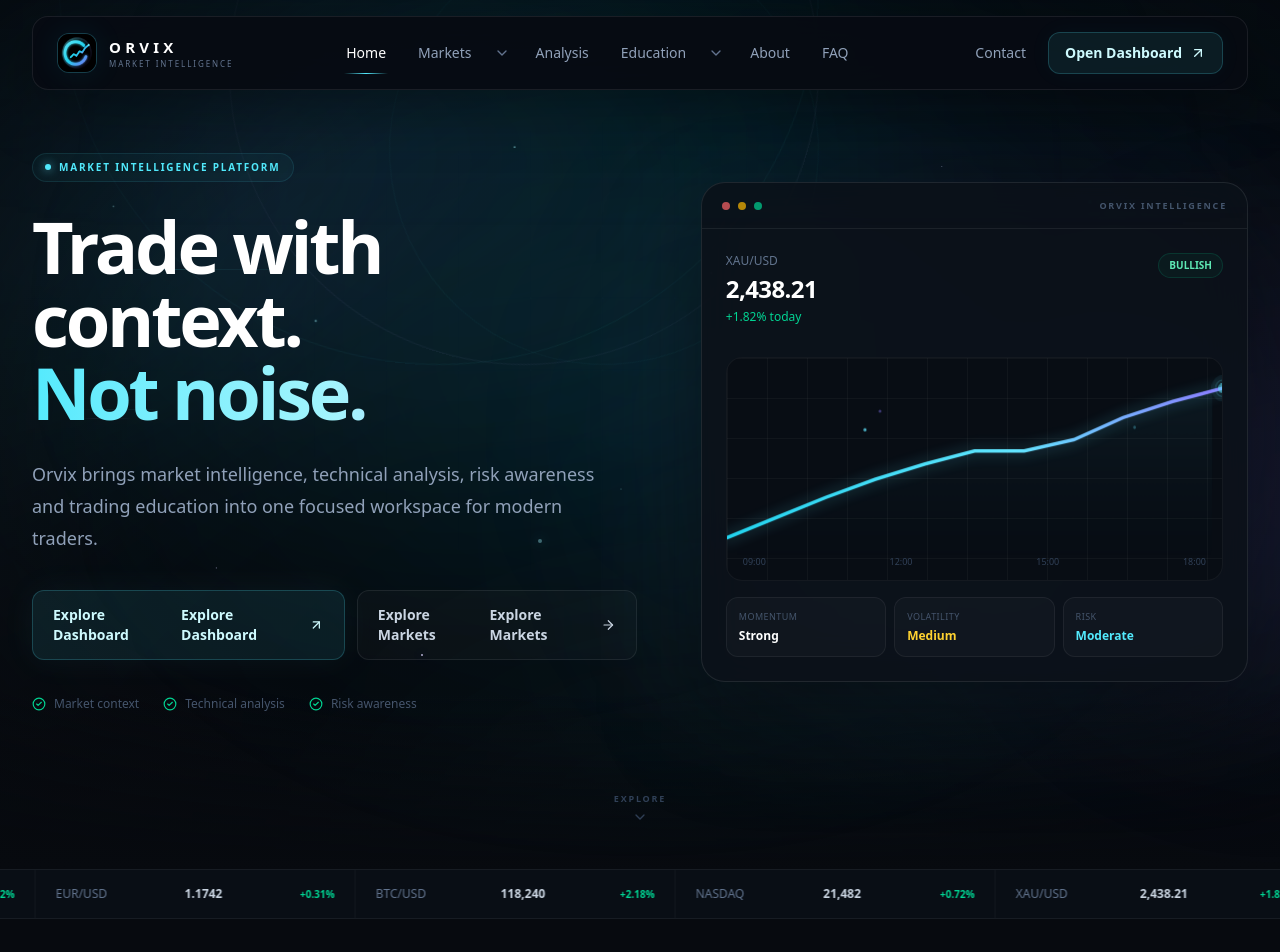
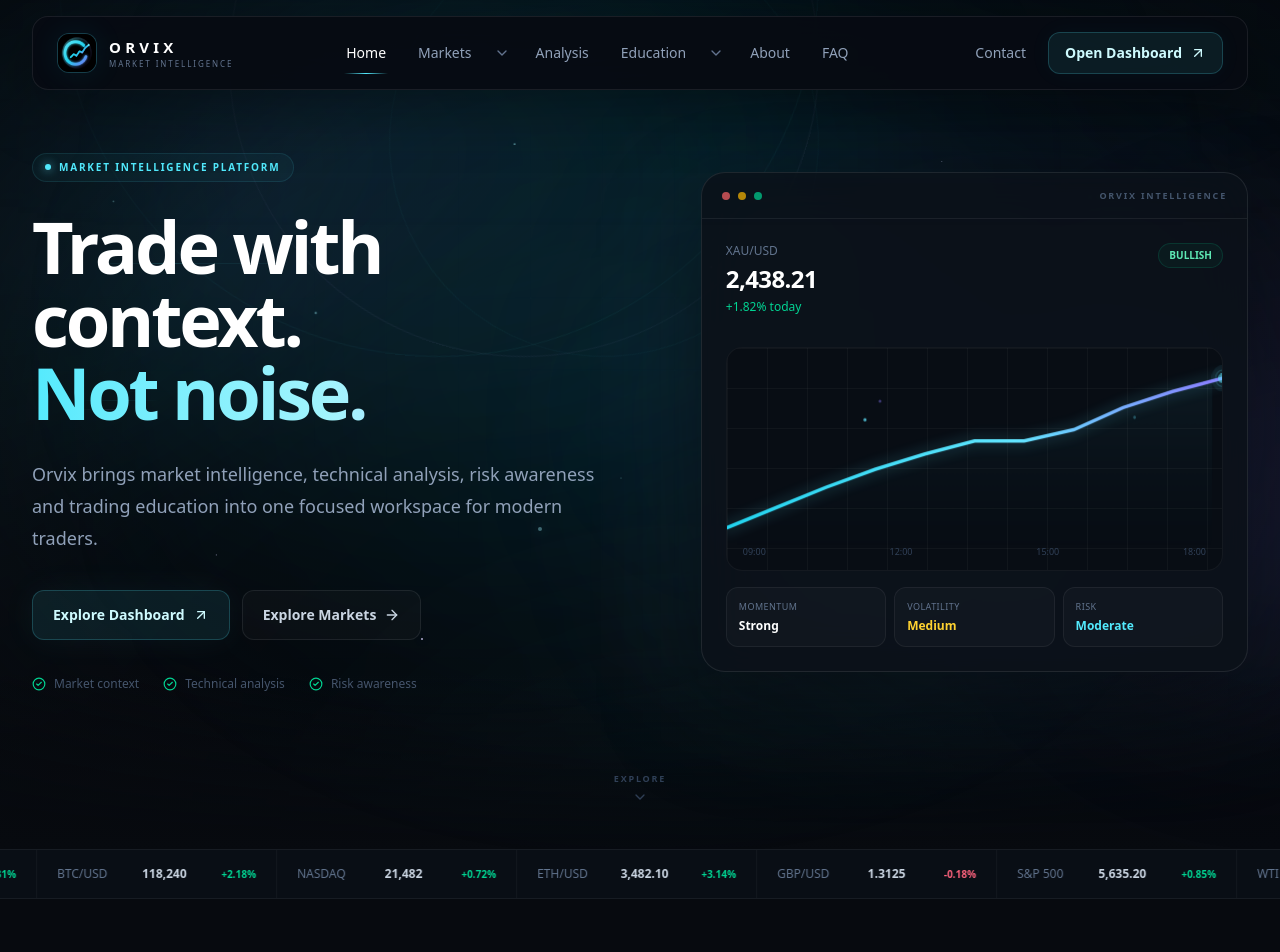
Before and after one commit to MsTanviAgrawal/Shenron-website, a Next.js app: page / in a window 1280 px wide. Shown: the top 952 px of the page. Built offline with nearby package versions, Linux system fonts and the light colour scheme.

Commit message:
made changes in the UI part

```diff
--- a/src/app/page.tsx
+++ b/src/app/page.tsx
@@ -17,6 +17,17 @@ import {
   WalletCards,
   Zap,
 } from "lucide-react";
+
+const tickerItems = [
+  { symbol: "XAU/USD", price: "2,438.21", change: "+1.82%", positive: true },
+  { symbol: "EUR/USD", price: "1.1742", change: "+0.31%", positive: true },
+  { symbol: "BTC/USD", price: "118,240", change: "+2.18%", positive: true },
+  { symbol: "NASDAQ", price: "21,482", change: "+0.72%", positive: true },
+  { symbol: "ETH/USD", price: "3,482.10", change: "+3.14%", positive: true },
+  { symbol: "GBP/USD", price: "1.3125", change: "-0.18%", positive: false },
+  { symbol: "S&P 500", price: "5,635.20", change: "+0.85%", positive: true },
+  { symbol: "WTI CRUDE", price: "78.45", change: "-0.62%", positive: false },
+];
 
 const markets = [
   {
@@ -134,7 +145,6 @@ const faqs = [
   },
 ];
 
-
 const heroChartPoints = [
   { x: 0, y: 178, value: "2,421.84", change: "+0.42%" },
   { x: 60, y: 158, value: "2,425.16", change: "+0.56%" },
@@ -362,8 +372,6 @@ export default function Home() {
           50% { opacity: 0.72; }
         }
 
-        /* Dark Quantum Finance gradient field: slow, layered motion keeps the
-           hero alive without competing with the content or dashboard. */
         @keyframes heroGradientSweep {
           0%, 100% {
             transform: translate3d(-10%, -4%, 0) rotate(-8deg) scale(1);
@@ -394,15 +402,21 @@ export default function Home() {
         }
 
         @keyframes marketTickerScroll {
-          from {
+          0% {
             transform: translate3d(0, 0, 0);
           }
-
-          to {
-            /* The second identical ticker set begins exactly where the first
-               set ends, so -50% creates a seamless right-to-left loop. */
+          100% {
             transform: translate3d(-50%, 0, 0);
           }
+        }
+
+        /* Hide scrollbars while preserving scroll functionality */
+        .no-scrollbar::-webkit-scrollbar {
+          display: none;
+        }
+        .no-scrollbar {
+          -ms-overflow-style: none;
+          scrollbar-width: none;
         }
 
         .hero-gradient-sweep {
@@ -423,15 +437,11 @@ export default function Home() {
         .market-ticker-track {
           width: max-content;
           min-width: max-content;
-          animation: marketTickerScroll 28s linear infinite;
-          animation-timing-function: linear;
+          animation: marketTickerScroll 30s linear infinite;
           will-change: transform;
-          transform: translate3d(0, 0, 0);
-        }
-
-        /* Pause at the exact position under the pointer. */
-        .market-ticker:hover .market-ticker-track,
-        .market-ticker:focus-within .market-ticker-track {
+        }
+
+        .market-ticker-container:hover .market-ticker-track {
           animation-play-state: paused;
         }
 
@@ -487,27 +497,23 @@ export default function Home() {
           .hero-gradient-pulse, .market-ticker-track { animation: none !important; }
         }
       `}</style>
+
       {/* ================================================================
           HERO
       ================================================================= */}
       <section className="relative isolate flex min-h-screen items-center overflow-hidden pt-28">
-        {/* Hero-only ambient market atmosphere. It sits behind every existing hero element. */}
         <div
           aria-hidden="true"
           className="pointer-events-none absolute inset-0 -z-10 overflow-hidden"
         >
-          {/* Slow cyan/violet aurora fields */}
           <div className="hero-aurora-one absolute left-[4%] top-[-18%] h-[72%] w-[58%] rounded-full bg-cyan-400/[0.07] blur-[110px]" />
           <div className="hero-aurora-two absolute right-[-10%] top-[18%] h-[68%] w-[55%] rounded-full bg-violet-500/[0.065] blur-[120px]" />
           <div className="hero-aurora-one absolute bottom-[-30%] left-[28%] h-[55%] w-[45%] rounded-full bg-cyan-300/[0.035] blur-[120px]" />
 
-          {/* Slow quantum-gradient ribbons: intentionally soft and oversized so
-              the motion reads as atmosphere rather than a foreground effect. */}
-          <div className="hero-gradient-sweep absolute left-[-18%] top-[4%] h-[72%] w-[68%] rounded-full bg-[conic-gradient(from_210deg_at_50%_50%,rgba(34,211,238,0)_0deg,rgba(34,211,238,0.13)_72deg,rgba(139,124,255,0.12)_148deg,rgba(34,211,238,0)_240deg,rgba(34,211,238,0)_360deg)] blur-[70px] opacity-70" />
-          <div className="hero-gradient-sweep-reverse absolute right-[-20%] top-[14%] h-[76%] w-[72%] rounded-full bg-[conic-gradient(from_30deg_at_50%_50%,rgba(139,124,255,0)_0deg,rgba(139,124,255,0.12)_82deg,rgba(34,211,238,0.10)_165deg,rgba(139,124,255,0)_252deg,rgba(139,124,255,0)_360deg)] blur-[82px] opacity-65" />
+          <div className="hero-gradient-sweep absolute left-[-18%] top-[4%] h-[72%] w-[68%] rounded-full bg-[conic-gradient(from_210deg_at_50%_50%,rgba(34,211,238,0)_0deg,rgba(34,211,238,0.13)_72deg,rgba(139,124,255,0.12)_148deg,rgba(34,211,238,0)_240deg,rgba(34,211,238,0)_360deg)] opacity-70 blur-[70px]" />
+          <div className="hero-gradient-sweep-reverse absolute right-[-20%] top-[14%] h-[76%] w-[72%] rounded-full bg-[conic-gradient(from_30deg_at_50%_50%,rgba(139,124,255,0)_0deg,rgba(139,124,255,0.12)_82deg,rgba(34,211,238,0.10)_165deg,rgba(139,124,255,0)_252deg,rgba(139,124,255,0)_360deg)] opacity-65 blur-[82px]" />
           <div className="hero-gradient-pulse absolute left-[42%] top-[25%] h-[48%] w-[32%] rounded-full bg-cyan-300/[0.045] blur-[100px]" />
 
-          {/* Moving technical grid */}
           <div
             className="hero-ambient-grid absolute inset-[-90px] opacity-[0.18]"
             style={{
@@ -521,17 +527,14 @@ export default function Home() {
             }}
           />
 
-          {/* Large orbital rings create a subtle market-network focal point */}
           <div className="hero-orbit-one absolute left-[64%] top-[42%] h-[760px] w-[760px] -translate-x-1/2 -translate-y-1/2 rounded-full border border-cyan-300/[0.055]" />
           <div className="hero-orbit-two absolute left-[64%] top-[42%] h-[590px] w-[590px] -translate-x-1/2 -translate-y-1/2 rounded-full border border-violet-300/[0.06] [transform:translate(-50%,-50%)_rotate(18deg)]" />
           <div className="hero-orbit-three absolute left-[64%] top-[42%] h-[430px] w-[430px] -translate-x-1/2 -translate-y-1/2 rounded-full border border-cyan-300/[0.04] [transform:translate(-50%,-50%)_rotate(-22deg)]" />
 
-          {/* Tiny orbital ticks */}
           <span className="hero-star absolute left-[64%] top-[7%] h-1 w-1 rounded-full bg-cyan-200 shadow-[0_0_14px_rgba(98,230,255,0.8)]" />
           <span className="hero-star absolute left-[86%] top-[42%] h-1.5 w-1.5 rounded-full bg-violet-200 shadow-[0_0_16px_rgba(139,124,255,0.8)]" style={{ animationDelay: "1.1s" }} />
           <span className="hero-star absolute left-[42%] top-[62%] h-1 w-1 rounded-full bg-cyan-200 shadow-[0_0_12px_rgba(98,230,255,0.75)]" style={{ animationDelay: "2.2s" }} />
 
-          {/* Floating market particles */}
           {heroBackgroundParticles.map((particle, index) => (
             <span
               key={`hero-particle-${index}`}
@@ -551,7 +554,6 @@ export default function Home() {
             />
           ))}
 
-          {/* Subtle flowing data traces */}
           <div className="absolute left-[8%] top-[31%] h-px w-[180px] overflow-hidden bg-cyan-300/[0.07]">
             <span className="hero-signal block h-full w-16 bg-gradient-to-r from-transparent via-cyan-300/50 to-transparent" />
           </div>
@@ -562,7 +564,6 @@ export default function Home() {
             />
           </div>
 
-          {/* Market telemetry marks */}
           <div className="absolute left-[6%] top-[46%] hidden w-28 space-y-2 opacity-50 lg:block">
             <div className="hero-data-pulse h-px w-full bg-gradient-to-r from-cyan-300/0 via-cyan-300/30 to-cyan-300/0" />
             <div className="hero-data-pulse h-px w-3/4 bg-gradient-to-r from-transparent via-cyan-300/20 to-transparent" style={{ animationDelay: "1.2s" }} />
@@ -583,12 +584,10 @@ export default function Home() {
             </div>
           </div>
 
-          {/* Dark vignette keeps the animated layer atmospheric rather than distracting. */}
           <div className="absolute inset-0 bg-[radial-gradient(ellipse_at_center,transparent_0%,rgba(7,10,15,0.14)_55%,rgba(7,10,15,0.82)_100%)]" />
           <div className="absolute inset-x-0 bottom-0 h-44 bg-gradient-to-t from-[#070A0F] to-transparent" />
         </div>
 
-        {/* Existing background glow */}
         <div
           aria-hidden="true"
           className="
@@ -622,7 +621,6 @@ export default function Home() {
 
         <div className="relative mx-auto w-full max-w-7xl px-4 py-14 sm:px-6 lg:px-8 lg:py-10">
           <div className="grid items-center gap-16 lg:grid-cols-[1.05fr_0.95fr]">
-            {/* Hero copy */}
             <div>
               <div
                 className="
@@ -720,7 +718,6 @@ export default function Home() {
                   <span className="relative z-10">
                     Explore Dashboard
                   </span>
-                  Explore Dashboard
 
                   <ArrowUpRight className="relative z-10 h-4 w-4 transition-transform duration-200 group-hover:-translate-y-0.5 group-hover:translate-x-0.5" />
                 </Link>
@@ -763,7 +760,6 @@ export default function Home() {
                   <span className="relative z-10">
                     Explore Markets
                   </span>
-                  Explore Markets
 
                   <ArrowRight className="relative z-10 h-4 w-4" />
                 </Link>
@@ -787,7 +783,6 @@ export default function Home() {
               </div>
             </div>
 
-            {/* Hero dashboard visual */}
             <div className="relative">
               <div
                 aria-hidden="true"
@@ -812,7 +807,6 @@ export default function Home() {
                   backdrop-blur-xl
                 "
               >
-                {/* Window top */}
                 <div className="flex items-center justify-between border-b border-white/[0.07] px-5 py-4">
                   <div className="flex items-center gap-2">
                     <span className="h-2 w-2 rounded-full bg-red-400/70" />
@@ -856,7 +850,6 @@ export default function Home() {
                     </span>
                   </div>
 
-                  {/* Chart */}
                   <div
                     className="relative mt-8 h-56 overflow-hidden rounded-2xl border border-white/[0.05] bg-[#080D14]"
                     onMouseMove={handleHeroChartMove}
@@ -1048,10 +1041,9 @@ export default function Home() {
                     </div>
                   </div>
 
-                  {/* Intelligence cards */}
                   <div className="mt-4 grid grid-cols-3 gap-2">
                     <div className="rounded-xl border border-white/[0.06] bg-white/[0.025] p-3">
-                      <p className="text-[9px] uppercase tracking-wider text-slate-600">
+                      <p className="text-[9px] uppercase tracking-wider text-slate-500">
                         Momentum
                       </p>
                       <p className="mt-1 text-xs font-semibold text-white">
@@ -1060,7 +1052,7 @@ export default function Home() {
                     </div>
 
                     <div className="rounded-xl border border-white/[0.06] bg-white/[0.025] p-3">
-                      <p className="text-[9px] uppercase tracking-wider text-slate-600">
+                      <p className="text-[9px] uppercase tracking-wider text-slate-500">
                         Volatility
                       </p>
                       <p className="mt-1 text-xs font-semibold text-amber-300">
@@ -1069,7 +1061,7 @@ export default function Home() {
                     </div>
 
                     <div className="rounded-xl border border-white/[0.06] bg-white/[0.025] p-3">
-                      <p className="text-[9px] uppercase tracking-wider text-slate-600">
+                      <p className="text-[9px] uppercase tracking-wider text-slate-500">
                         Risk
                       </p>
                       <p className="mt-1 text-xs font-semibold text-cyan-300">
@@ -1082,7 +1074,6 @@ export default function Home() {
             </div>
           </div>
 
-          {/* Scroll indicator */}
           <div className="mt-14 flex justify-center lg:mt-20">
             <Link
               href="#markets"
@@ -1097,26 +1088,21 @@ export default function Home() {
       </section>
 
       {/* ================================================================
-          MARKET TICKER
+          MARKET TICKER (HORIZONTALLY SCROLLABLE WITH HIDDEN SCROLLBAR)
       ================================================================= */}
       <div
-        className="market-ticker border-y border-white/[0.06] bg-[#090E15]"
+        className="market-ticker-container border-y border-white/[0.06] bg-[#090E15]"
         aria-label="Market ticker"
       >
-        <div className="mx-auto max-w-7xl overflow-hidden px-4 sm:px-6 lg:px-8">
+        <div className="no-scrollbar overflow-x-auto overflow-y-hidden cursor-grab active:cursor-grabbing">
           <div className="market-ticker-track flex min-w-max">
-
-            {[
-              ["XAU/USD", "2,438.21", "+1.82%"],
-              ["EUR/USD", "1.1742", "+0.31%"],
-              ["BTC/USD", "118,240", "+2.18%"],
-              ["NASDAQ", "21,482", "+0.72%"],
-            ].map(([symbol, price, change]) => (
+            {/* First Copy */}
+            {tickerItems.map((item, idx) => (
               <div
-                key={`ticker-a-${symbol}`}
+                key={`ticker-a-${item.symbol}-${idx}`}
                 className="
                   flex
-                  w-[clamp(180px,25vw,320px)]
+                  w-[240px]
                   shrink-0
                   items-center
                   justify-between
@@ -1128,31 +1114,31 @@ export default function Home() {
                 "
               >
                 <span className="text-xs font-medium text-slate-500">
-                  {symbol}
+                  {item.symbol}
                 </span>
 
                 <span className="text-xs font-semibold text-slate-300">
-                  {price}
+                  {item.price}
                 </span>
 
-                <span className="text-[10px] font-semibold text-emerald-400">
-                  {change}
+                <span
+                  className={`text-[10px] font-semibold ${
+                    item.positive ? "text-emerald-400" : "text-rose-400"
+                  }`}
+                >
+                  {item.change}
                 </span>
               </div>
             ))}
 
-            {[
-              ["XAU/USD", "2,438.21", "+1.82%"],
-              ["EUR/USD", "1.1742", "+0.31%"],
-              ["BTC/USD", "118,240", "+2.18%"],
-              ["NASDAQ", "21,482", "+0.72%"],
-            ].map(([symbol, price, change]) => (
+            {/* Second Duplicate Copy (For Infinite Scroll Loop) */}
+            {tickerItems.map((item, idx) => (
               <div
-                key={`ticker-b-${symbol}`}
+                key={`ticker-b-${item.symbol}-${idx}`}
                 aria-hidden="true"
                 className="
                   flex
-                  w-[clamp(180px,25vw,320px)]
+                  w-[240px]
                   shrink-0
                   items-center
                   justify-between
@@ -1163,15 +1149,19 @@ export default function Home() {
                 "
               >
                 <span className="text-xs font-medium text-slate-500">
-                  {symbol}
+                  {item.symbol}
                 </span>
 
                 <span className="text-xs font-semibold text-slate-300">
-                  {price}
+                  {item.price}
                 </span>
 
-                <span className="text-[10px] font-semibold text-emerald-400">
-                  {change}
+                <span
+                  className={`text-[10px] font-semibold ${
+                    item.positive ? "text-emerald-400" : "text-rose-400"
+                  }`}
+                >
+                  {item.change}
                 </span>
               </div>
             ))}
@@ -1929,11 +1919,6 @@ export default function Home() {
 
       {/* ================================================================
           LEGAL ANCHORS
-
-          These are intentionally small placeholders because you asked
-          for only landing + dashboard pages. They give the Footer's
-          Privacy and Terms links a real destination without creating
-          unnecessary routes.
       ================================================================= */}
       <section
         id="privacy"
```
